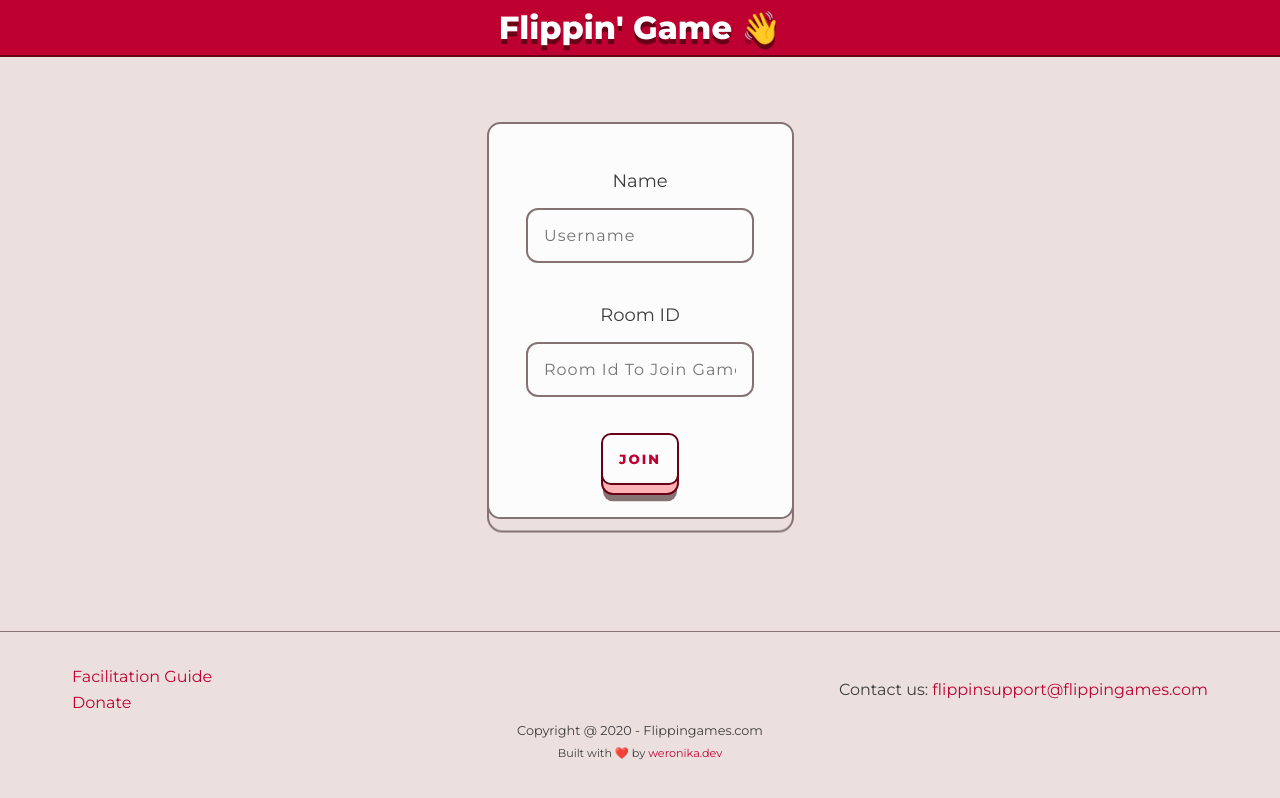
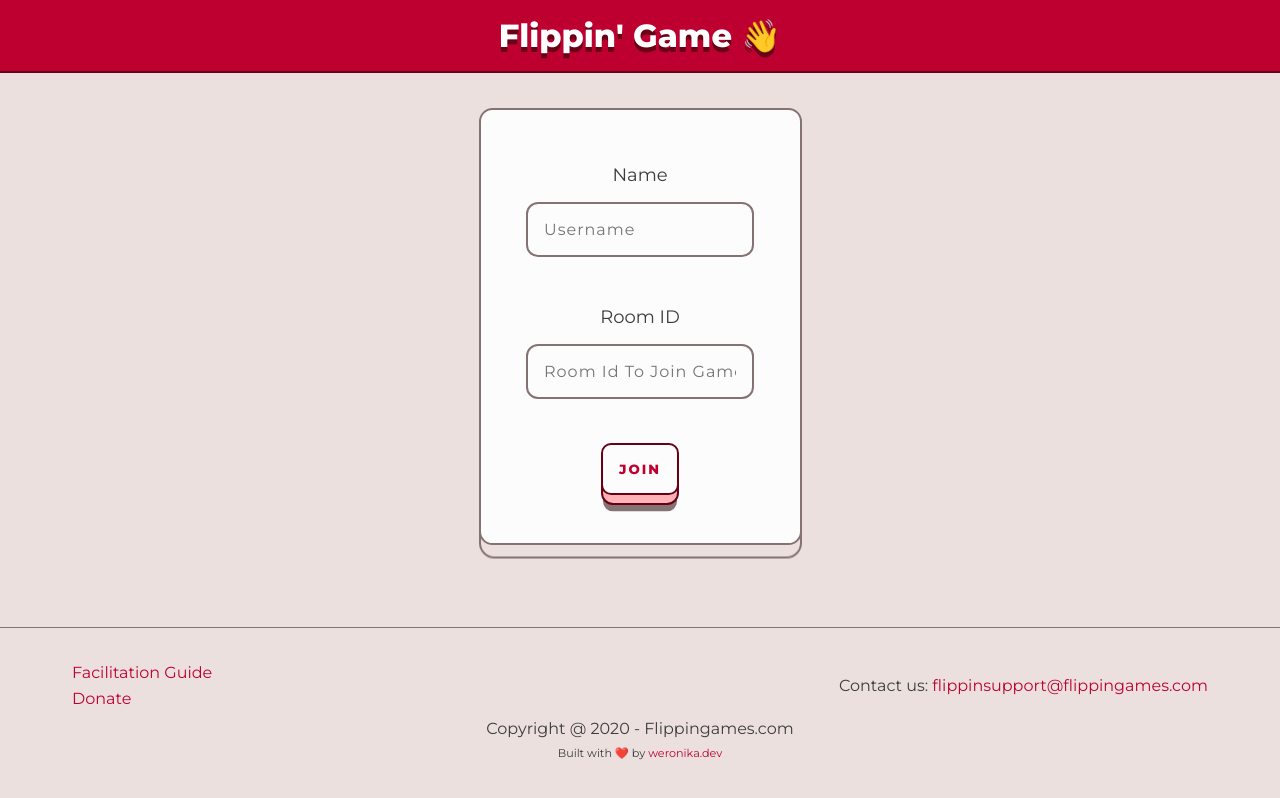
Before and after one commit to Flippin-Games/flippin-game, a React (Create React App) app in the folder client/: page / in a window 1280 px wide. Built offline with nearby package versions, Linux system fonts and the light colour scheme; no server answers.

Commit message:
feat: revert some styling changes

```diff
--- a/client/src/components/footer/footer.module.scss
+++ b/client/src/components/footer/footer.module.scss
@@ -46,7 +46,7 @@
 
 .copyright {
   text-align: center;
-  font-size: 0.8rem;
+  font-size: 1rem;
 }
 
 .note {
--- a/client/src/components/form/form.module.scss
+++ b/client/src/components/form/form.module.scss
@@ -2,6 +2,8 @@
 
 form {
   @include card(1rem);
+
+  padding-bottom: 2rem;
 }
 
 .error {
--- a/client/src/components/form/formField/formField.module.scss
+++ b/client/src/components/form/formField/formField.module.scss
@@ -1,5 +1,5 @@
 .formField {
-  margin: 0.5rem;
+  margin: 1rem;
   display: flex;
   flex-direction: column;
   border: 0;
--- a/client/src/components/header/header.module.scss
+++ b/client/src/components/header/header.module.scss
@@ -2,7 +2,7 @@
   background-color: var(--primary);
   border-bottom: 2px solid var(--primary-dark);
   color: white;
-  padding: 0.5rem;
+  padding: 1rem;
 }
 
 .title {
```
